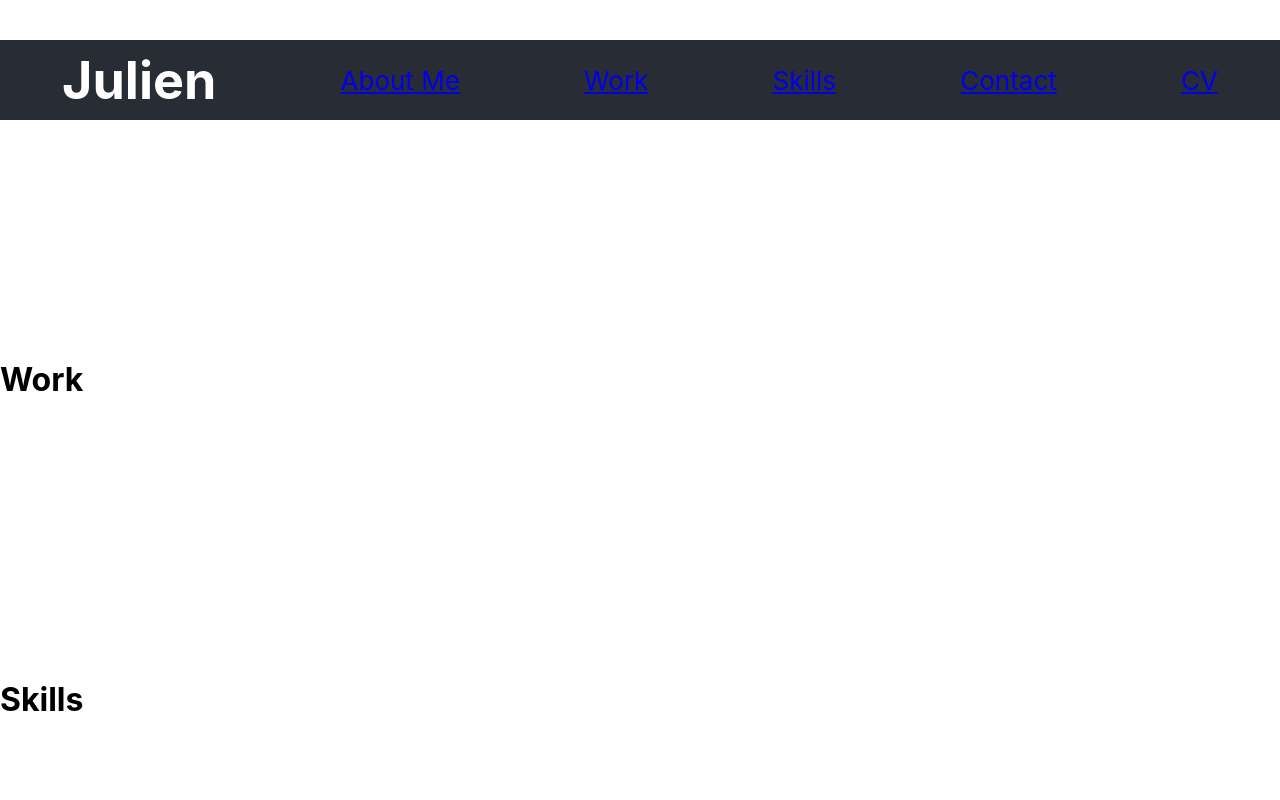
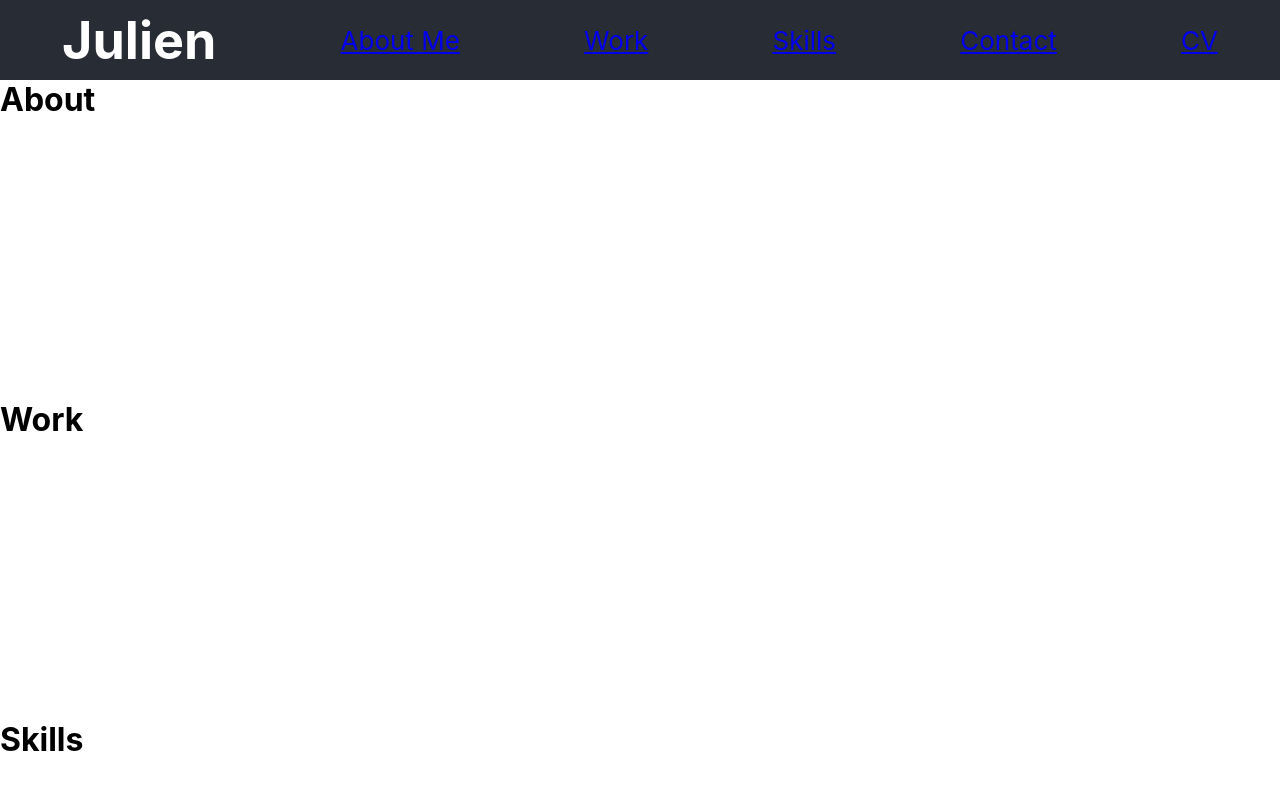
Before and after one commit to JLoc91/portfolio, a React (Create React App) app: page / in a window 1280 px wide. Shown: the top 800 px of the page. Built offline with nearby package versions, Linux system fonts and the light colour scheme.

Commit message:
added anchor-tags and fixed header

```diff
--- a/src/components/Header.tsx
+++ b/src/components/Header.tsx
@@ -5,8 +5,7 @@ import "./css/Header.css";
 
 function Header() {
     return (
-        <div className="header">
-            <header className="App-header">
+            <header className="app-header">
                 <h1>Julien</h1>
                 <a href="#about">About Me</a>
                 <a href="#work">Work</a>
@@ -14,7 +13,6 @@ function Header() {
                 <a href="#contact">Contact</a>
                 <a href="#cv">CV</a>
             </header>
-        </div>
     );
 }
 
--- a/src/components/Start.tsx
+++ b/src/components/Start.tsx
@@ -4,7 +4,7 @@ import Body from "./Body";
 
 function Start() {
     return (
-        <div className="start-body">
+        <div id="start">
             <Header />
             <Body />
         </div>
--- a/src/components/css/App.css
+++ b/src/components/css/App.css
@@ -1,6 +1,12 @@
 * {
     box-sizing: border-box;
     margin: 0;
+    padding: 0;
+}
+
+#start {
+    display: flex;
+    flex-direction: column;
 }
 
 .App {
--- a/src/components/css/Header.css
+++ b/src/components/css/Header.css
@@ -1,4 +1,9 @@
-.header {
+html {
+    /* needed so that anchor-tags are not overlapped by header */
+    scroll-padding-top: 10vh;
+}
+
+header {
     display: flex;
     flex-direction: row;
     justify-content: center;
@@ -15,7 +20,7 @@
     width: 100%;
 }
 
-.App-header {
+.app-header {
     display: flex;
     flex-direction: row;
     justify-content: space-around;
@@ -24,5 +29,5 @@
 }
 
 .app-body {
-    margin-top: 5vh;
+    margin-top: 10vh;
 }
```
